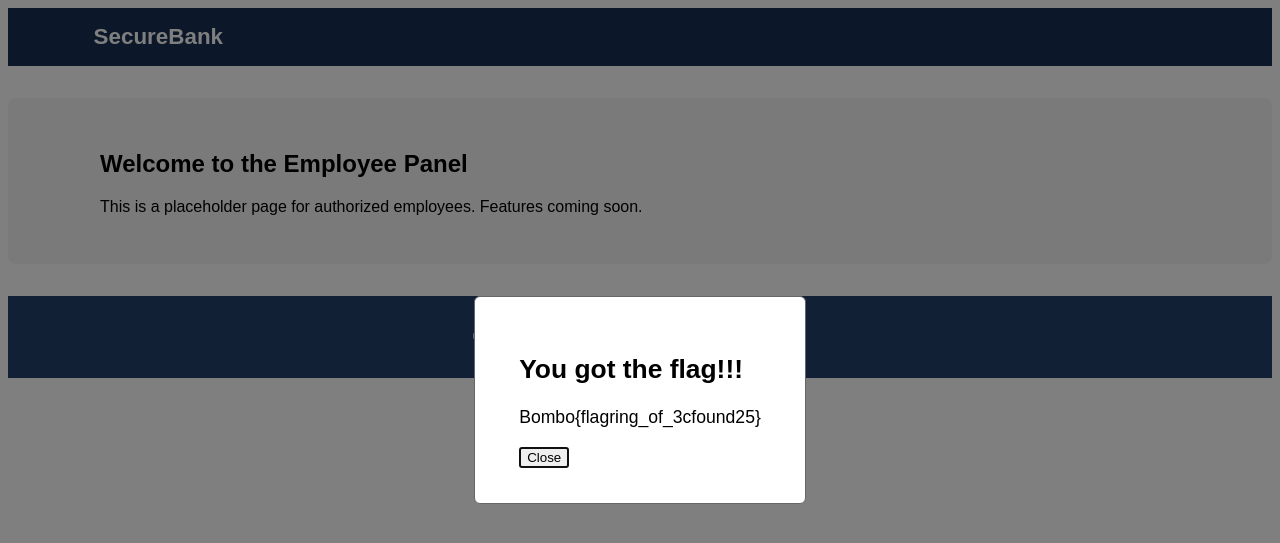
After one commit to LeonBoussen/ETH6.CTF-website, a Flask app: page /panel in a window 1280 px wide. The commit adds this page. Shown: the top 543 px of the page. Run offline with Flask 3, Linux system fonts and the light colour scheme; the visitor is signed in with stand-in values (Sample User, id 1).

Commit message:
until panel, flag 2,3

```diff
--- a/app.py
+++ b/app.py
@@ -2,6 +2,8 @@ from flask import Flask, render_template, request, redirect, url_for, session
 
 # Initialize the Flask application
 app = Flask(__name__)
+app.secret_key = 'pass-seed'
+
 
 # Define the route for the home page (the fake bank front)
 @app.route('/')
@@ -24,22 +26,31 @@ def login():
     # Redirect back to home or a 'dashboard' after 'login'
     return redirect(url_for('index'))
 
-@app.route('/hiddenadmin')
+#admin page
+@app.route('/peacaboo')
 def hidden_admin():
-    return render_template('hiddenadmin.html')
+    return render_template('admin.html')
 
-@app.route('/employee-login', methods=['GET', 'POST'])
-def employee_login():
-    error_message = None
+# admin login
+@app.route('/UIFIioidfoifgogdshfghfhgfghrshtrst', methods=['GET', 'POST'])
+def employeelogin():
+    errormessage = None
     if request.method == 'POST':
         empid = request.form.get('empid')
         emppassword = request.form.get('emppassword')
-        if empid == 'admin' and emppassword == 'admin123':
-            session['employee_logged_in'] = True
-            return redirect(url_for('hidden_admin'))  # Or wherever you want to send successful logins
+        if empid == "john" and emppassword == "SPONGEBOB":
+            session['employeeloggedin'] = True
+            return redirect(url_for('panel'))  # <-- Redirect to "panel"
         else:
-            error_message = "Invalid employee credentials."
-    return render_template('employee_login.html', error=error_message)
+            errormessage = "Invalid employee credentials."
+    return render_template('employee_login.html', error=errormessage)
+
+@app.route('/panel')
+def panel():
+    if not session.get('employeeloggedin'):
+        return redirect(url_for('index'))
+    return render_template('panel.html')
+
 
 # Run the application directly
 if __name__ == '__main__':
--- a/templates/employee_login.html
+++ b/templates/employee_login.html
@@ -34,7 +34,7 @@
                 </div>
                 <button type="submit" class="btn-primary">Login</button>
             </form>
-            <p class="security-notice"><span>🔒</span> Secure staff access only.</p>
+            <p class="security-notice"><span>🔒</span> Secure staff access only.<br>Bombo{flag#267:found25}</p>
         </div>
     </section>
 
--- a/templates/index.html
+++ b/templates/index.html
@@ -126,8 +126,8 @@ Forward
 More
 NEW
 [20:15]Wednesday, 26 November 2025 20:15
-ac = Bombo{flagunofound25}
-url=hiddenadmin
+flag= Bombo{flagunofound25}
+uc = john
 // Example 3: lag=Swap two numbers using pointers
 #include <stdio.h>
 
--- /dev/null
+++ b/templates/panel.html
@@ -0,0 +1,82 @@
+<!DOCTYPE html>
+<html lang="en">
+<head>
+    <meta charset="UTF-8">
+    <meta name="viewport" content="width=device-width, initial-scale=1.0">
+    <title>Employee Panel</title>
+    <style>
+      body {
+        font-family: Arial, sans-serif;
+      }
+      nav.navbar {
+        background: #183153;
+        color: #fff;
+        padding: 1em 0;
+      }
+      .logo {
+        font-weight: bold;
+        font-size: 1.4em;
+        margin-left: 1em;
+      }
+      .container {
+        width: 90%;
+        margin: 0 auto;
+      }
+      section.panel {
+        margin: 2em 0;
+        padding: 2em;
+        background: #f5f5f5;
+        border-radius: 8px;
+      }
+      footer {
+        background: #24406c;
+        color: #fff;
+        padding: 1em;
+        text-align: center;
+      }
+      dialog {
+        border: 1px solid #666;
+        border-radius: 6px;
+        padding: 2em 2.5em;
+        font-size: 1.1em;
+      }
+      dialog::backdrop {
+        background: rgba(0, 0, 0, 0.5);
+      }
+    </style>
+</head>
+<body>
+    <dialog id="helloPopup">
+        <h2>You got the flag!!!</h2>
+        <p>Bombo{flagring_of_3cfound25}</p>
+        <button id="closePopup">Close</button>
+    </dialog>
+    <nav class="navbar">
+      <div class="container">
+        <div class="logo">SecureBank</div>
+      </div>
+    </nav>
+    <section class="panel">
+        <div class="container">
+            <h1>Welcome to the Employee Panel</h1>
+            <p>This is a placeholder page for authorized employees. Features coming soon.</p>
+        </div>
+    </section>
+    <footer>
+        <div class="container">
+            <p>&copy; 2025 SecureBank Global. All rights reserved.</p>
+        </div>
+    </footer>
+    <script>
+      // Show dialog on page load
+      window.addEventListener('DOMContentLoaded', function() {
+        document.getElementById('helloPopup').showModal();
+      });
+
+      // Close dialog
+      document.getElementById('closePopup').addEventListener('click', function() {
+        document.getElementById('helloPopup').close();
+      });
+    </script>
+</body>
+</html>
```
Also changed, not shown: templates/admin.html (renamed from templates/hiddenadmin.html, +4 -4 lines), favicon.ico (deleted).
